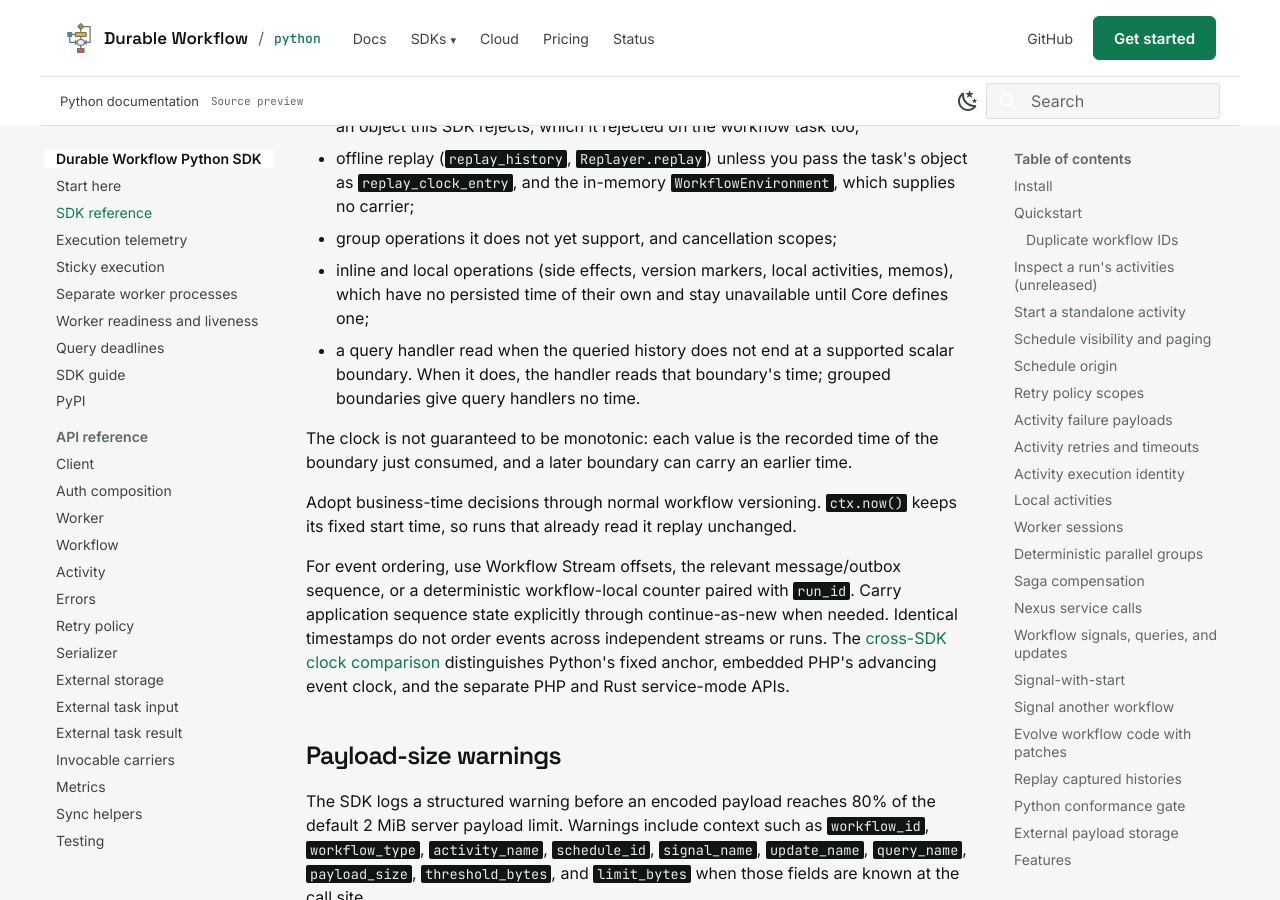
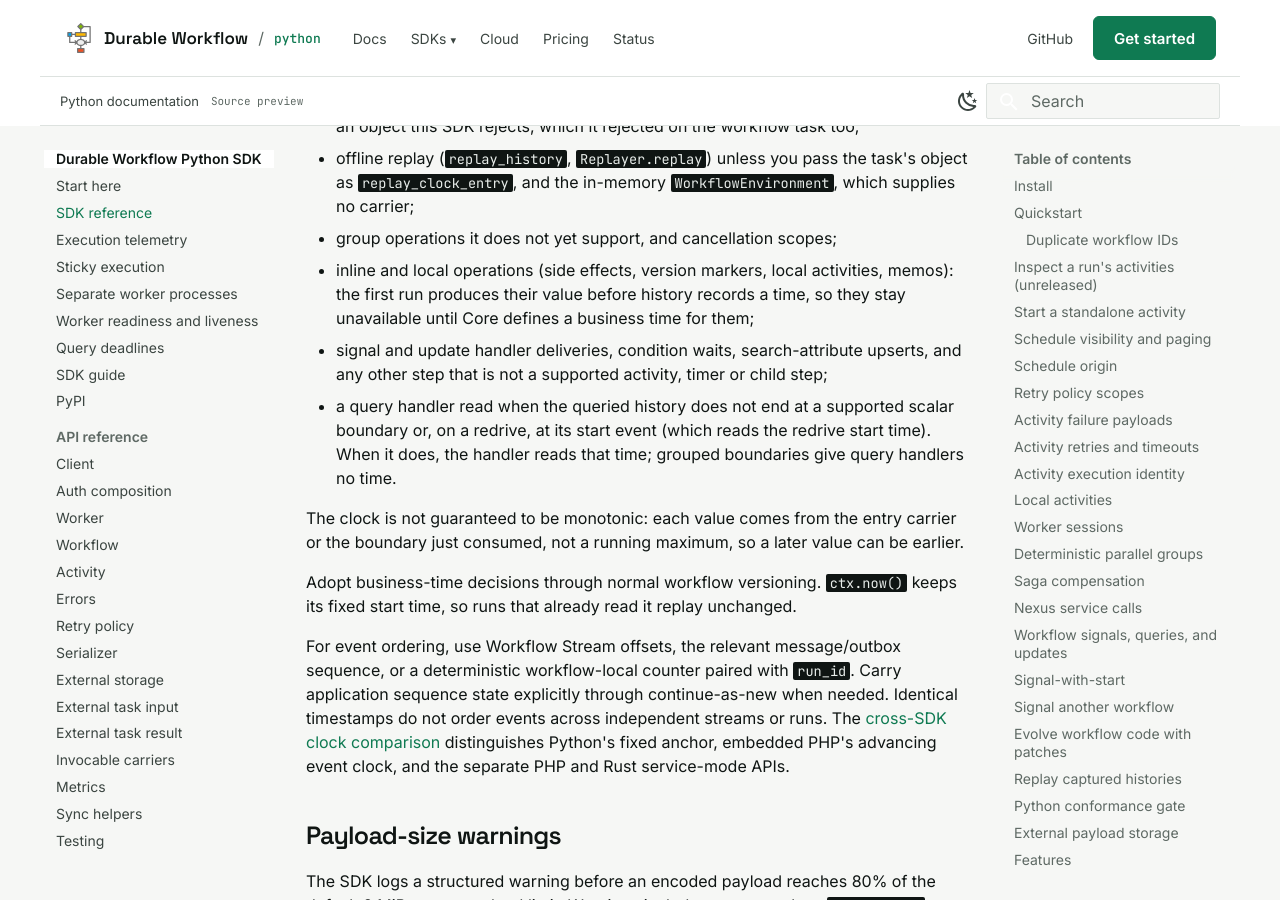
Before and after one commit to durable-workflow/sdk-python, an MkDocs documentation site: the page built from docs/sdk-reference.md, in a window 1280 px wide and 900 px high, scrolled down 26011 px. Built offline with MkDocs 1.6.1 and Material for MkDocs 9.7.7, drawn with Linux system fonts in a browser that asks for light colours.

Commit message:
Correct the inline reason and restore the full unavailable list
Review of #384: inline steps are unavailable because the first run produces
their value before history records a time, not because no row is recorded.
Signal and update deliveries, condition waits and search-attribute upserts
also raise. A redrive query whose history ends at its start reads the
redrive start, and values come from the carrier or the consumed boundary.

Refs durable-workflow/.github#215

Co-Authored-By: Claude Opus 5.5 <noreply@anthropic.com>

```diff
--- a/docs/sdk-reference.md
+++ b/docs/sdk-reference.md
@@ -1226,14 +1226,20 @@ unavailable for:
   `WorkflowEnvironment`, which supplies no carrier;
 - group operations it does not yet support, and cancellation scopes;
 - inline and local operations (side effects, version markers, local
-  activities, memos), which have no persisted time of their own and stay
-  unavailable until Core defines one;
+  activities, memos): the first run produces their value before history
+  records a time, so they stay unavailable until Core defines a business time
+  for them;
+- signal and update handler deliveries, condition waits, search-attribute
+  upserts, and any other step that is not a supported activity, timer or child
+  step;
 - a query handler read when the queried history does not end at a supported
-  scalar boundary. When it does, the handler reads that boundary's time;
-  grouped boundaries give query handlers no time.
-
-The clock is not guaranteed to be monotonic: each value is the recorded time
-of the boundary just consumed, and a later boundary can carry an earlier time.
+  scalar boundary or, on a redrive, at its start event (which reads the
+  redrive start time). When it does, the handler reads that time; grouped
+  boundaries give query handlers no time.
+
+The clock is not guaranteed to be monotonic: each value comes from the entry
+carrier or the boundary just consumed, not a running maximum, so a later value
+can be earlier.
 
 Adopt business-time decisions through normal workflow versioning. `ctx.now()`
 keeps its fixed start time, so runs that already read it replay unchanged.
```
